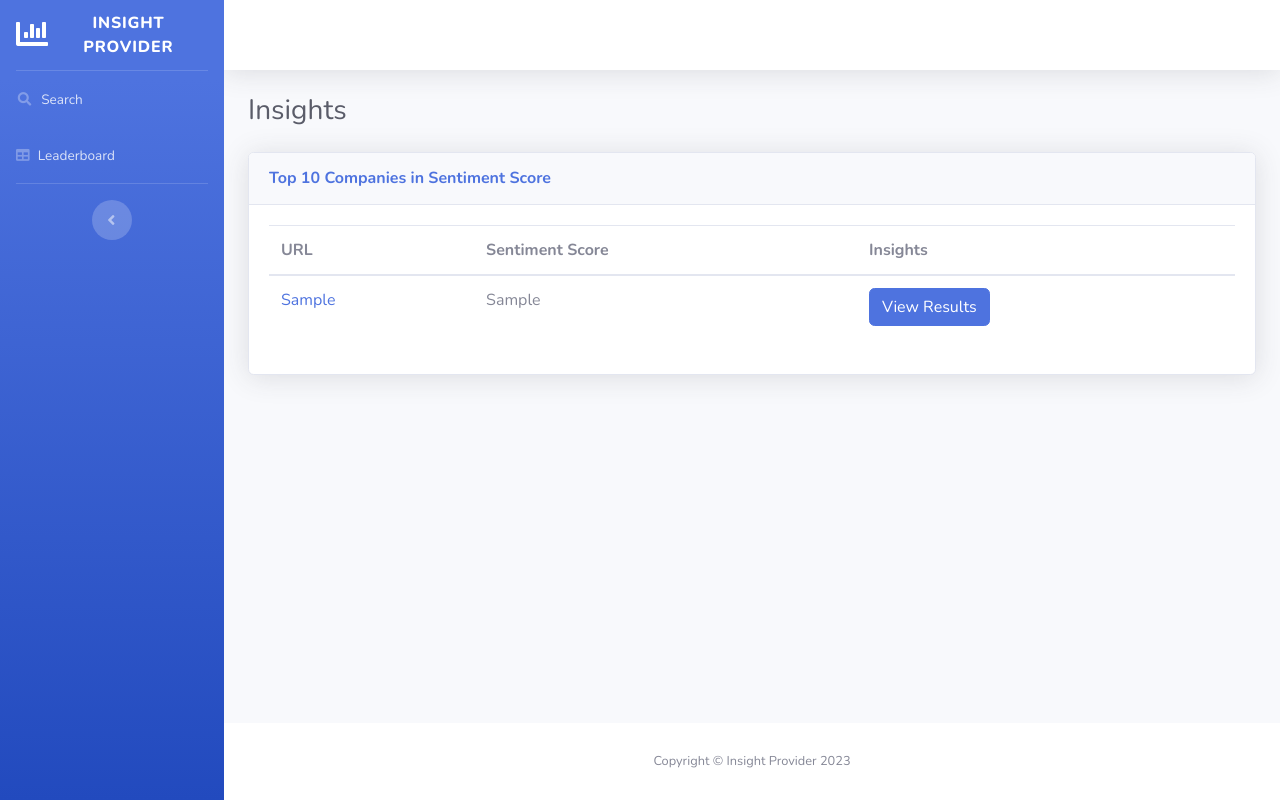
After one commit to alimohebbi/insight_pro, a Django app: template analyze/templates/analyze/leader_board.html in a window 1280 px wide. The commit adds this page. Run offline with Django 3.2, Linux system fonts and the light colour scheme; the template is opened without the code that fills it: most values are stand-ins (such as "Sample title", 1, 10 or a date in 2020); some libraries are stand-ins or nearby versions.

Commit message:
recommender and leaderboard added

```diff
--- a/analyze/templates/analyze/base.html
+++ b/analyze/templates/analyze/base.html
@@ -46,14 +46,19 @@
         <!-- Nav Item - Dashboard -->
         <li class="nav-item">
             <a class="nav-link" href="{% url 'analyze:index' %}">
-                <i class="fas fa-fw fa-tachometer-alt"></i>
-                <span>Get Insights</span></a>
+                <i class="fas fa-fw fa-search"></i>
+                <span>Search</span></a>
         </li>
+
+        <li class="nav-item">
+            <a class="nav-link" href="{% url 'analyze:leaderboard' %}">
+                <i class="fas fa-table"></i>
+                <span>Leaderboard</span></a>
+        </li>
+
 
         <!-- Divider -->
         <hr class="sidebar-divider">
-
-
 
 
         <!-- Sidebar Toggler (Sidebar) -->
--- /dev/null
+++ b/analyze/templates/analyze/leader_board.html
@@ -0,0 +1,52 @@
+{% extends "analyze/base.html" %}
+{% block main_content %}
+
+
+    {% if top_companies %}
+
+        <!-- Page Heading -->
+        <div class="d-sm-flex align-items-center justify-content-between mb-4">
+            <h1 class="h3 mb-0 text-gray-800">Insights</h1>
+
+        </div>
+
+
+
+        <div class="card shadow mb-4">
+            <div class="card-header py-3">
+                <h6 class="m-0 font-weight-bold text-primary">Top 10 Companies in Sentiment Score</h6>
+            </div>
+            <div class="card-body">
+                <div class="table-responsive ">
+                    <table class="table table table-hover" width="100%" cellspacing="0">
+                        <thead>
+                        <tr>
+                            <th>URL</th>
+                            <th>Sentiment Score</th>
+                            <th>Insights</th>
+
+                        </tr>
+                        </thead>
+                        <tbody>
+
+                        {% for obj in top_companies %}
+                            <tr>
+                                <td><a href="{{ obj.0 }}">{{ obj.0 }}</a></td>
+                                <td>{{ obj.1 }}</td>
+                                <td><a href="{% url 'analyze:results' company_id=obj.2 %}" , class="btn btn-primary">
+                                    View Results </a></td>
+                            </tr>
+                        {% endfor %}
+
+
+                        </tbody>
+                    </table>
+                </div>
+            </div>
+        </div>
+
+
+    {% else %}
+        <p>No company is available at the moment.</p>
+    {% endif %}
+{% endblock %}
--- a/analyze/templates/analyze/results.html
+++ b/analyze/templates/analyze/results.html
@@ -95,7 +95,7 @@
         <div class="card mb-4 py-3 border-left-primary">
 
             <div class="card-body">
-                Domain of expertise:
+                Domain of focus:
                 <span>
 
                             {% for domains in company.domains %}
@@ -112,7 +112,7 @@
 
         <div class="card shadow mb-4">
             <div class="card-header py-3">
-                <h6 class="m-0 font-weight-bold text-primary">Top Sentiment Companies</h6>
+                <h6 class="m-0 font-weight-bold text-primary">Similar Companies</h6>
             </div>
             <div class="card-body">
                 <div class="table-responsive ">
@@ -120,7 +120,7 @@
                         <thead>
                         <tr>
                             <th>URL</th>
-                            <th>Score</th>
+                            <th>Sentiment Score</th>
                             <th>Insights</th>
 
                         </tr>
--- a/analyze/urls.py
+++ b/analyze/urls.py
@@ -8,5 +8,6 @@ urlpatterns = [
     path("", views.index, name="index"),
     path("<company_id>/results/", views.results, name="results"),
     path("progress/", views.progress, name="progress"),
+    path("leaderboad/", views.leaderboard, name="leaderboard"),
     path("get_insight/", views.get_insight, name="get_insight"),
 ]
```
Also changed, not shown: analyze/nlp_tasks.py (+2 -8 lines), analyze/preprocessor.py (+7 -0 lines), analyze/recommender.py (added, +47 -0 lines), analyze/views.py (+24 -3 lines), 2 other files. Lines whose indentation alone changed are shown as unchanged.
